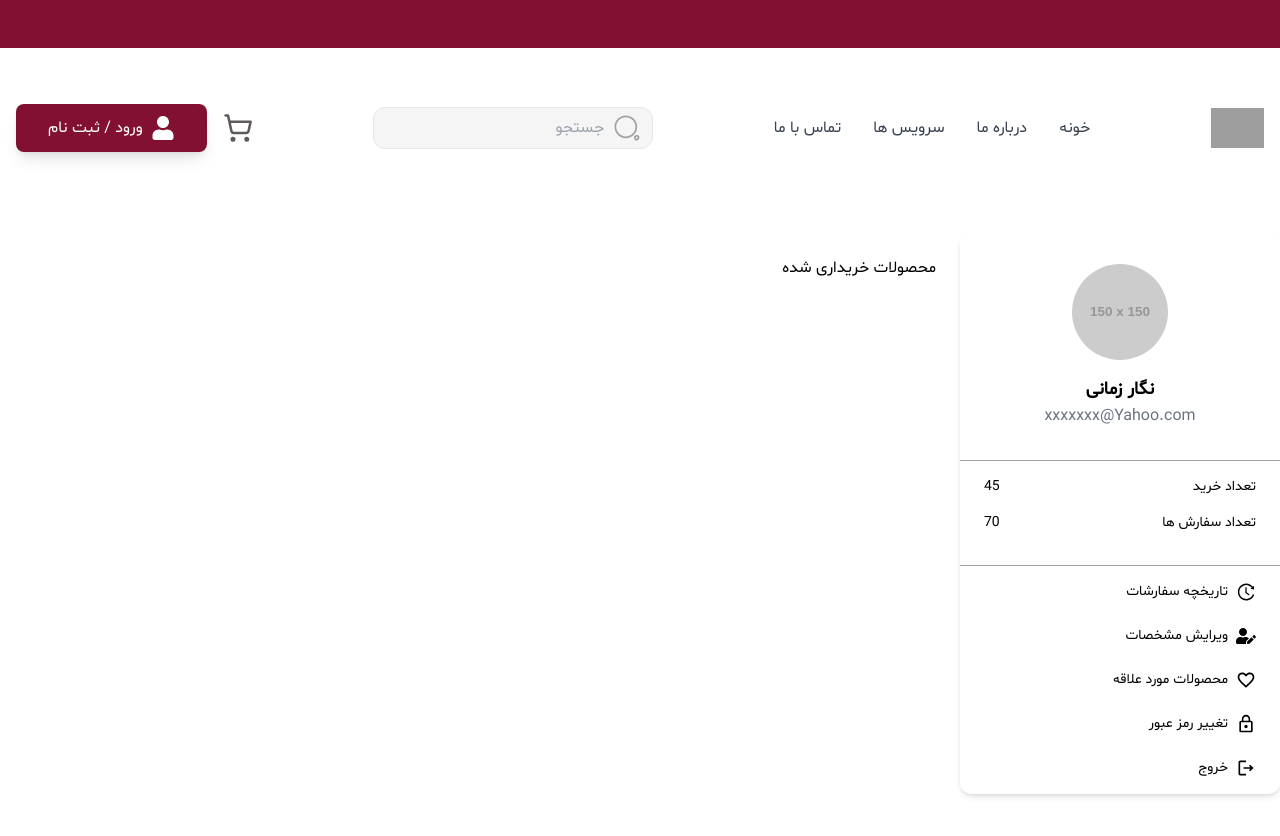
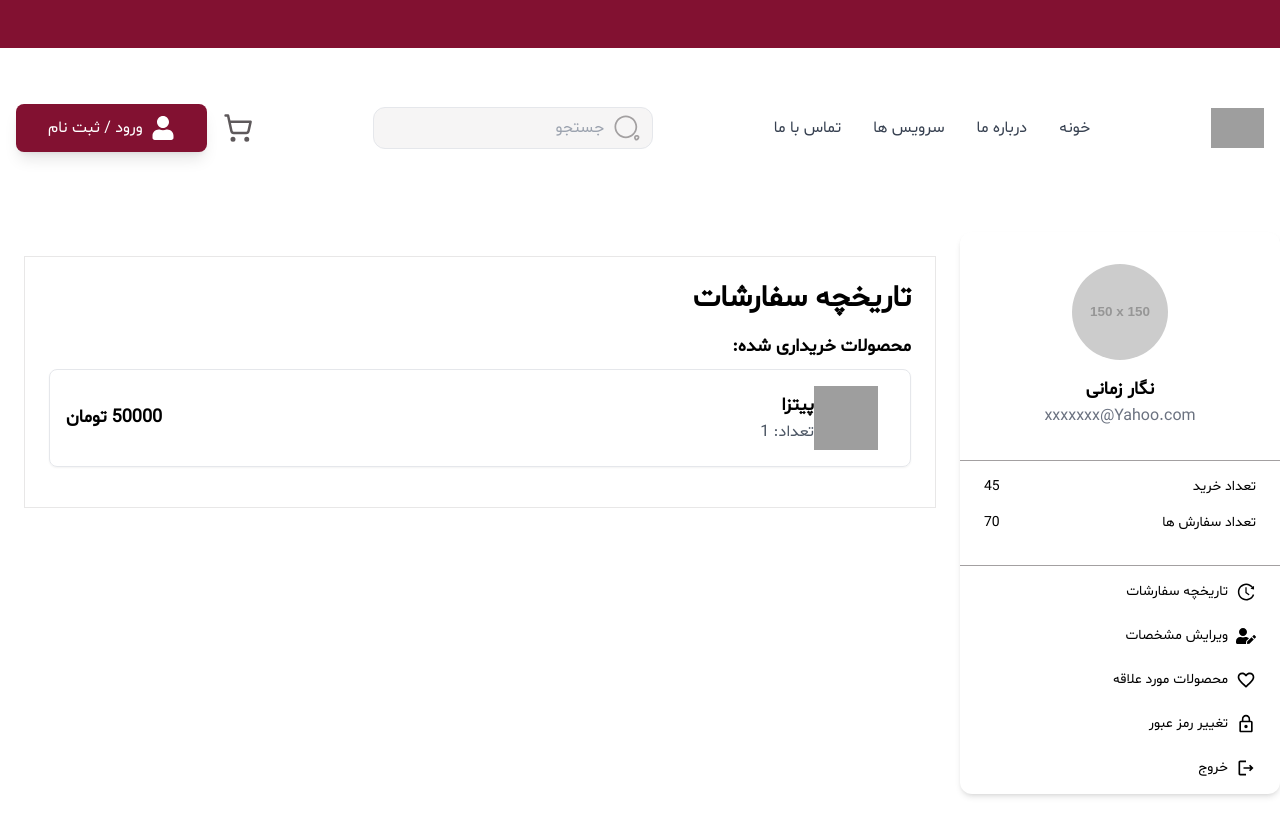
Before and after one commit to m-mohammad-d/azogeh, a React (Vite) app in the folder client/: page /user/order-history in a window 1280 px wide. Shown: the top 836 px of the page. Built offline with nearby package versions, Linux system fonts and the light colour scheme; grey boxes are pictures that could not be loaded.

Commit message:
feat : add order history

```diff
--- /dev/null
+++ b/client/src/components/OrderCartItem.tsx
@@ -0,0 +1,32 @@
+// CartItem.tsx
+import React from "react";
+
+interface ProductProps {
+  _id: string;
+  price: number;
+  name: string;
+  image: string;
+  quantity: number;
+}
+interface CartItemProps {
+  product: ProductProps;
+}
+
+const OrderCartItem: React.FC<CartItemProps> = ({ product }) => {
+  return (
+    <div className="flex justify-between items-center border p-4 mb-4 rounded-lg shadow-sm">
+      <div className="flex items-center">
+        <img src={product.image} alt={product.name} className="w-16 h-16 object-cover mr-4" />
+        <div className="text-right">
+          <h2 className="text-lg font-semibold">{product.name}</h2>
+          <p className="text-gray-600">تعداد: {product.quantity}</p>
+        </div>
+      </div>
+      <div className="text-right">
+        <p className="text-lg font-semibold">{product.price} تومان</p>
+      </div>
+    </div>
+  );
+};
+
+export default OrderCartItem;
--- a/client/src/pages/UserPanel/OrderHistory.tsx
+++ b/client/src/pages/UserPanel/OrderHistory.tsx
@@ -1,9 +1,19 @@
+import OrderCartItem from "../../components/OrderCartItem";
+
 function OrderHistory() {
-    return (
-        <div>
-            محصولات خریداری شده
-        </div>
-    )
+  const orders = [{ _id: "1", name: "پیتزا", quantity: 1, price: 50000, image: "pizza.jpg" }];
+  return (
+    <div className="max-w-screen-xl mx-auto p-6 border border-gray-100">
+      <h1 className="text-3xl font-bold mb-4 text-right">تاریخچه سفارشات</h1>
+
+      <h3 className="text-lg font-bold mt-4 text-right">محصولات خریداری شده:</h3>
+      <div className="mt-2">
+        {orders.map(product => (
+          <OrderCartItem key={product._id} product={product} />
+        ))}
+      </div>
+    </div>
+  );
 }
 
-export default OrderHistory
+export default OrderHistory;
```
